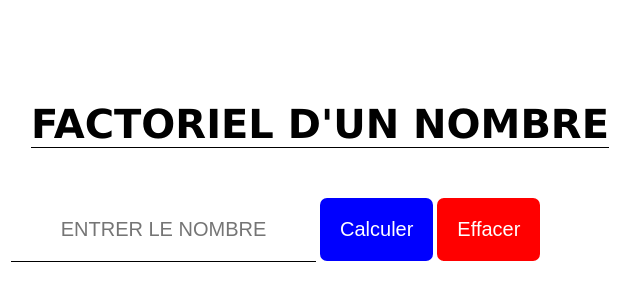
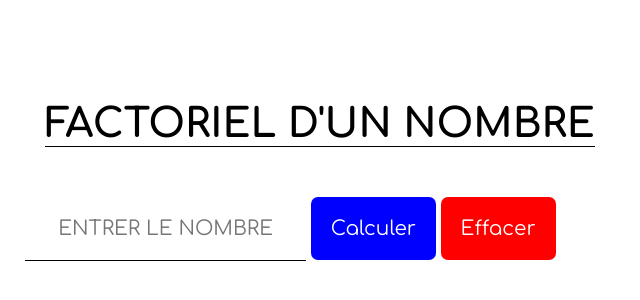
Before and after one commit to faridseb/travail2.github.io, a plain HTML site: page index.html in a window 1280 px wide. Shown: the part 236-536 px from the top of the page, without its empty margins (320-960 px from the left). Drawn offline with nearby package versions, Linux system fonts and the light colour scheme.

Commit message:
Add files via upload

```diff
--- a/style.css
+++ b/style.css
@@ -1,7 +1,13 @@
+
+@import url('https://fonts.googleapis.com/css2?family=Comfortaa:wght@300..700&display=swap');
+
+
+
 *{
     margin: 0;
     padding: 0;
     box-sizing: border-box;
+    font-family: "Comfortaa", sans-serif;
 }
 
 
@@ -53,7 +59,7 @@ body{
     margin: 50px 20px;
     font-size: 40px;
     text-align: center;
-    font-family: 'Lucida Sans', 'Lucida Sans Regular', 'Lucida Grande', 'Lucida Sans Unicode', Geneva, Verdana, sans-serif;
+
     border-bottom: 1px solid black;
 }
 
```
